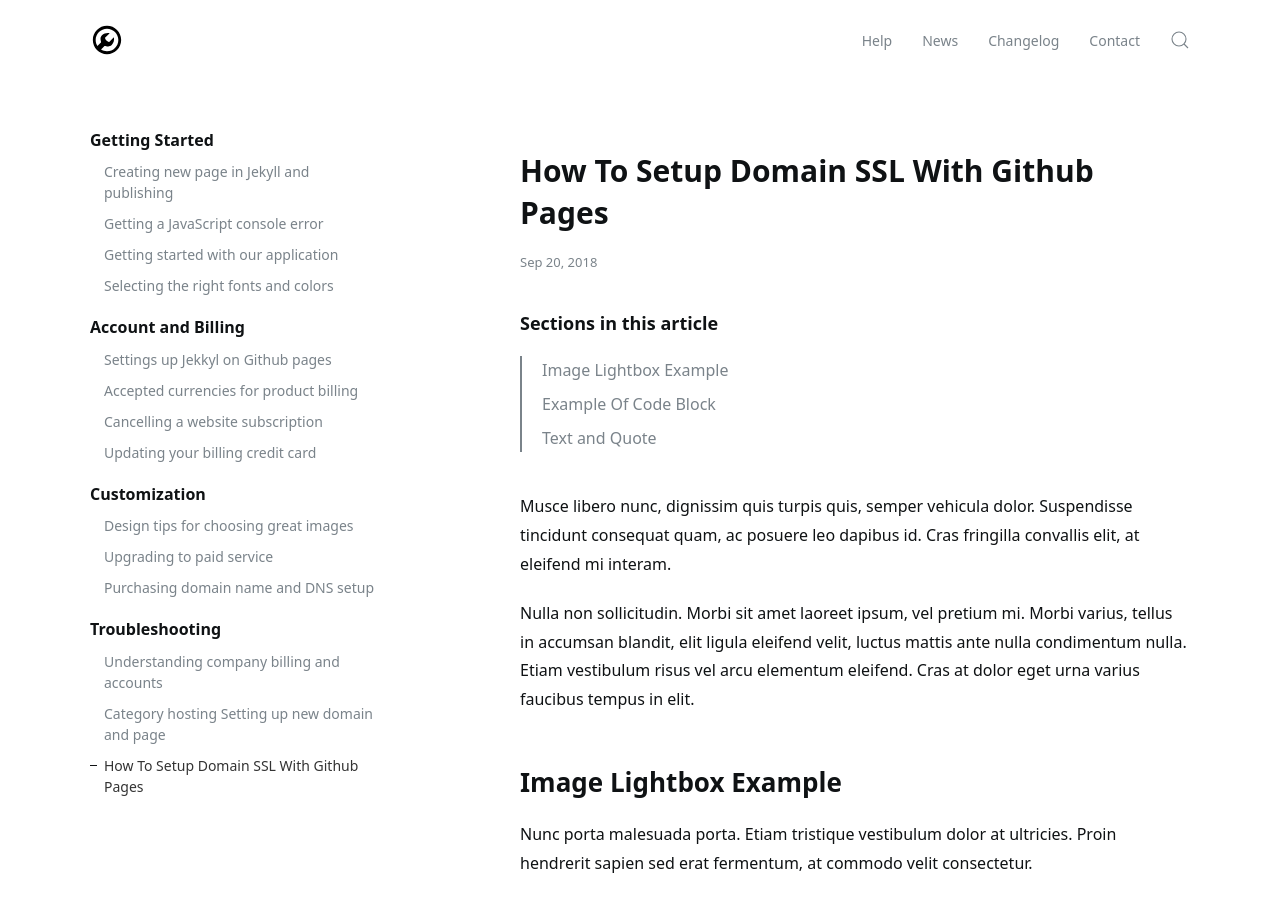
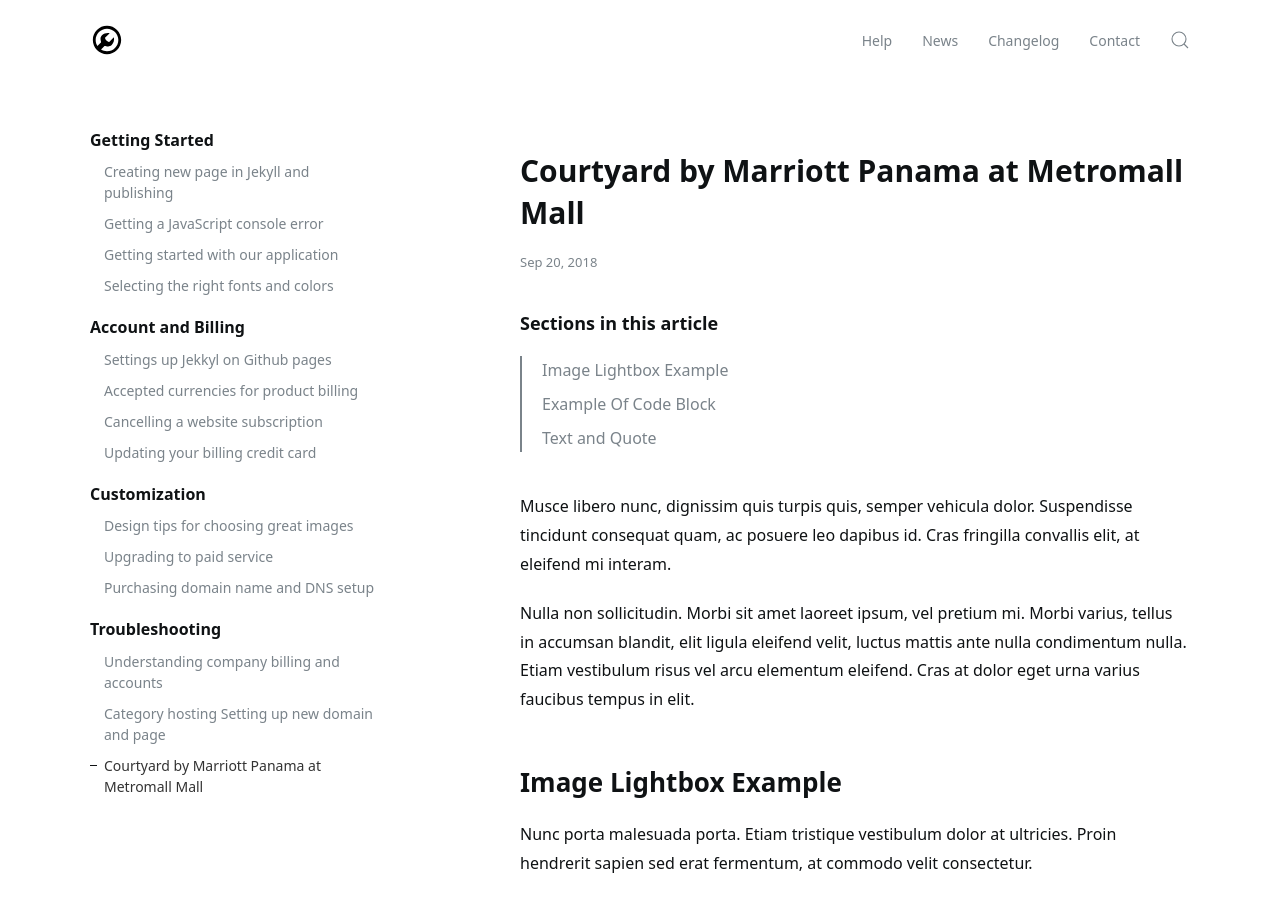
Before and after one commit to jelmii/jelmii.github.io, a Jekyll site: the page built from _docs/assets.md, in a window 1280 px wide and 900 px high. Built offline with Jekyll 4.4.1, drawn with Linux system fonts in a browser that asks for light colours.

Commit message:
Update assets.md

```diff
--- a/_docs/assets.md
+++ b/_docs/assets.md
@@ -1,6 +1,6 @@
 ---
 layout: doc
-title: How To Setup Domain SSL With Github Pages
+title: Courtyard by Marriott Panama at Metromall Mall
 categories: [Getting Started, Troubleshooting]
 author: John Black
 tags: featured
```
